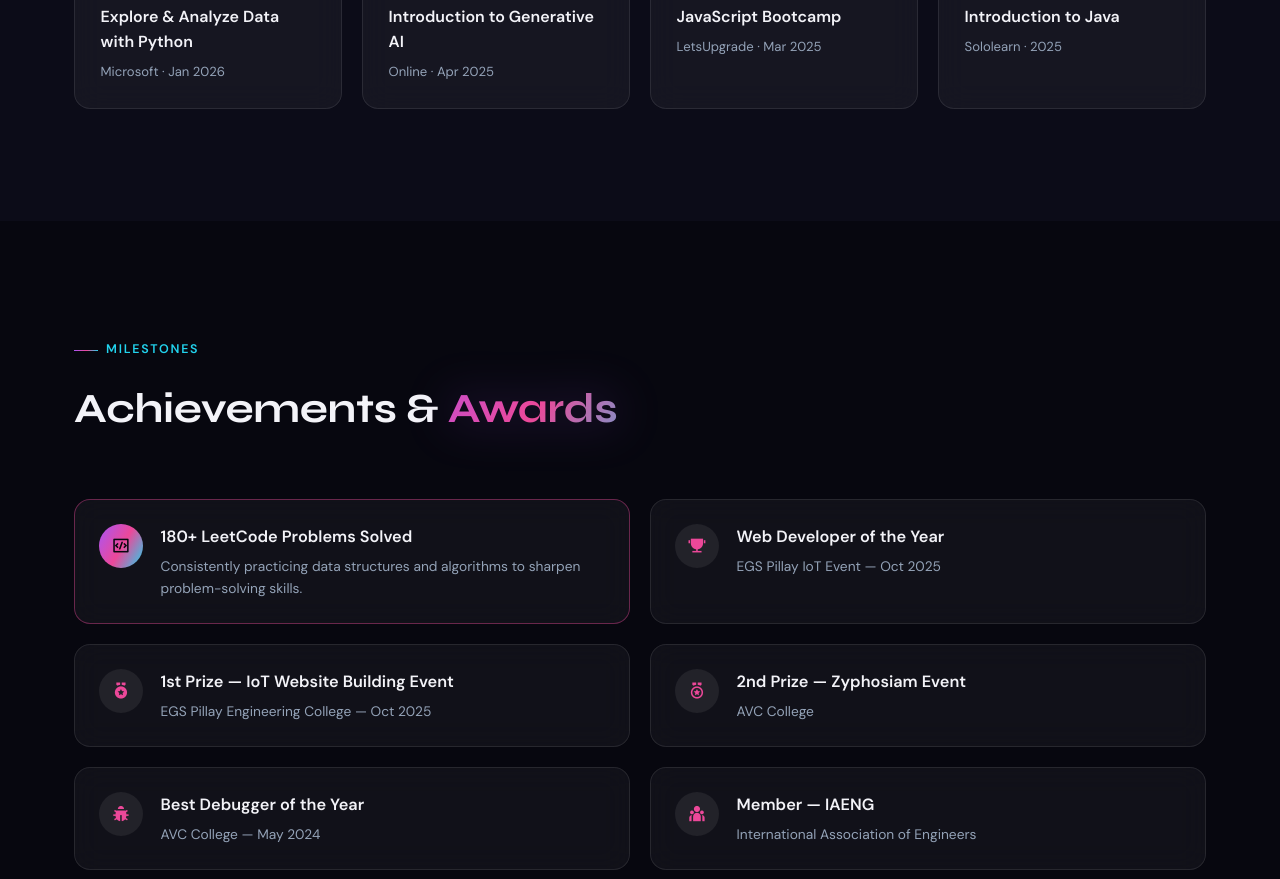
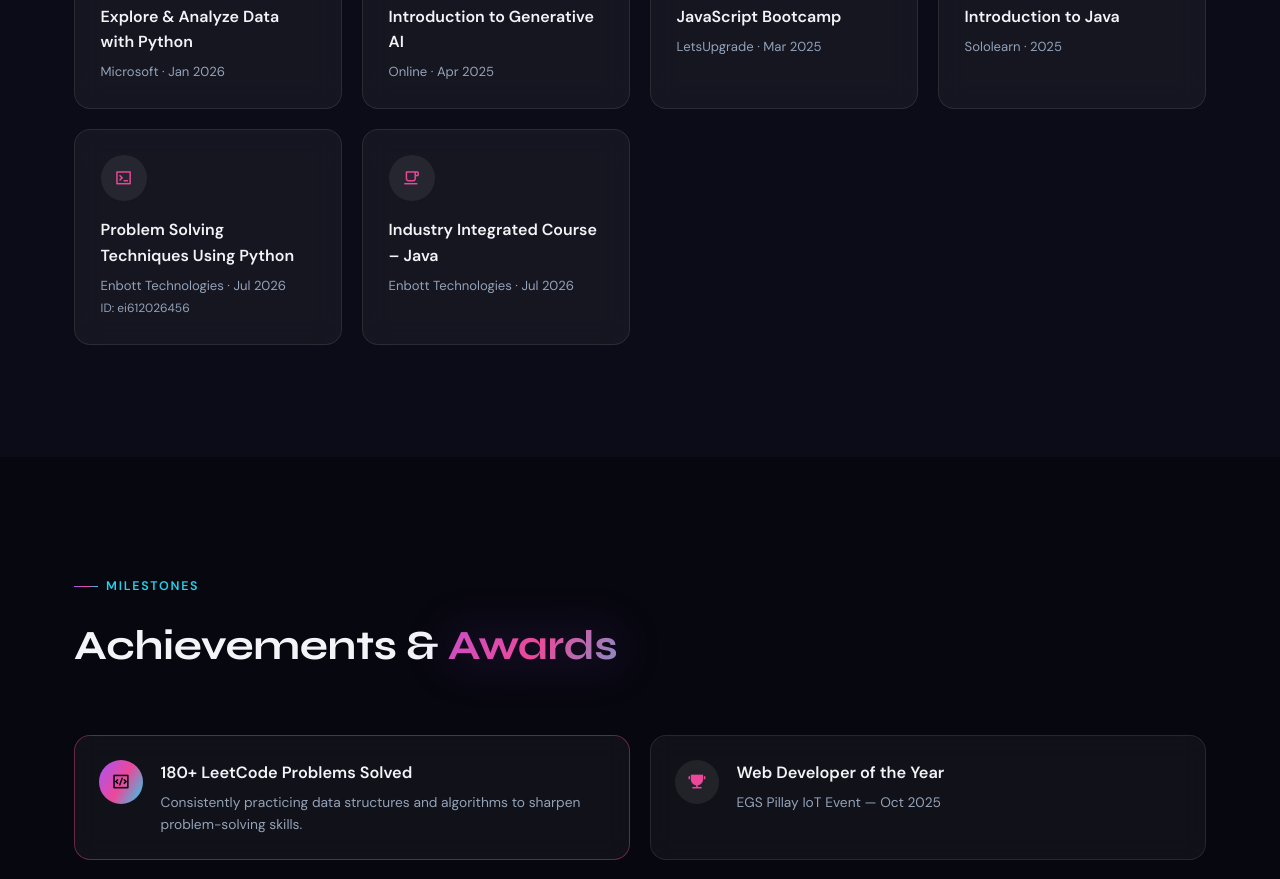
Before and after one commit to nanth2006/nanth-s-portfolio, a React (Vite) app in the folder frontend/: page / in a window 1280 px wide. Shown: the part 5200-6079 px from the top of the page. Built offline with nearby package versions, Linux system fonts and the light colour scheme; no server answers.

Commit message:
data.js some changes

```diff
--- a/frontend/src/data.js
+++ b/frontend/src/data.js
@@ -116,7 +116,7 @@ export const projects = [
 ];
 
 export const certifications = [
-  { name: "JavaScript (Basic)", org: "HackerRank · Feb 2026", id: "BDE2580DEF0D", icon: "ri-javascript-line",link:"/javascript_basic%20certificate.pdf"},
+  { name: "JavaScript (Basic)", org: "HackerRank · Feb 2026", id: "BDE2580DEF0D", icon: "ri-javascript-line", link: "/javascript_basic%20certificate.pdf" },
   { name: "Python (Basic)", org: "HackerRank · Feb 2026", id: "1F9002B8A03E", icon: "ri-code-s-slash-line" },
   { name: "OOPs in Java", org: "Simplilearn · Feb 2026", id: "9808538", icon: "ri-code-box-line" },
   { name: "Introduction to MERN Stack", org: "Simplilearn · 2026", id: "9777862", icon: "ri-stack-line" },
@@ -124,6 +124,8 @@ export const certifications = [
   { name: "Introduction to Generative AI", org: "Online · Apr 2025", id: null, icon: "ri-robot-2-line" },
   { name: "JavaScript Bootcamp", org: "LetsUpgrade · Mar 2025", id: null, icon: "ri-javascript-line" },
   { name: "Introduction to Java", org: "Sololearn · 2025", id: null, icon: "ri-cup-line" },
+  { name: "Problem Solving Techniques Using Python", org: "Enbott Technologies · Jul 2026", id: "ei612026456", icon: "ri-terminal-box-line" },
+  { name: "Industry Integrated Course – Java", org: "Enbott Technologies · Jul 2026", id: null, icon: "ri-cup-line" },
 ];
 
 export const achievements = [
```
